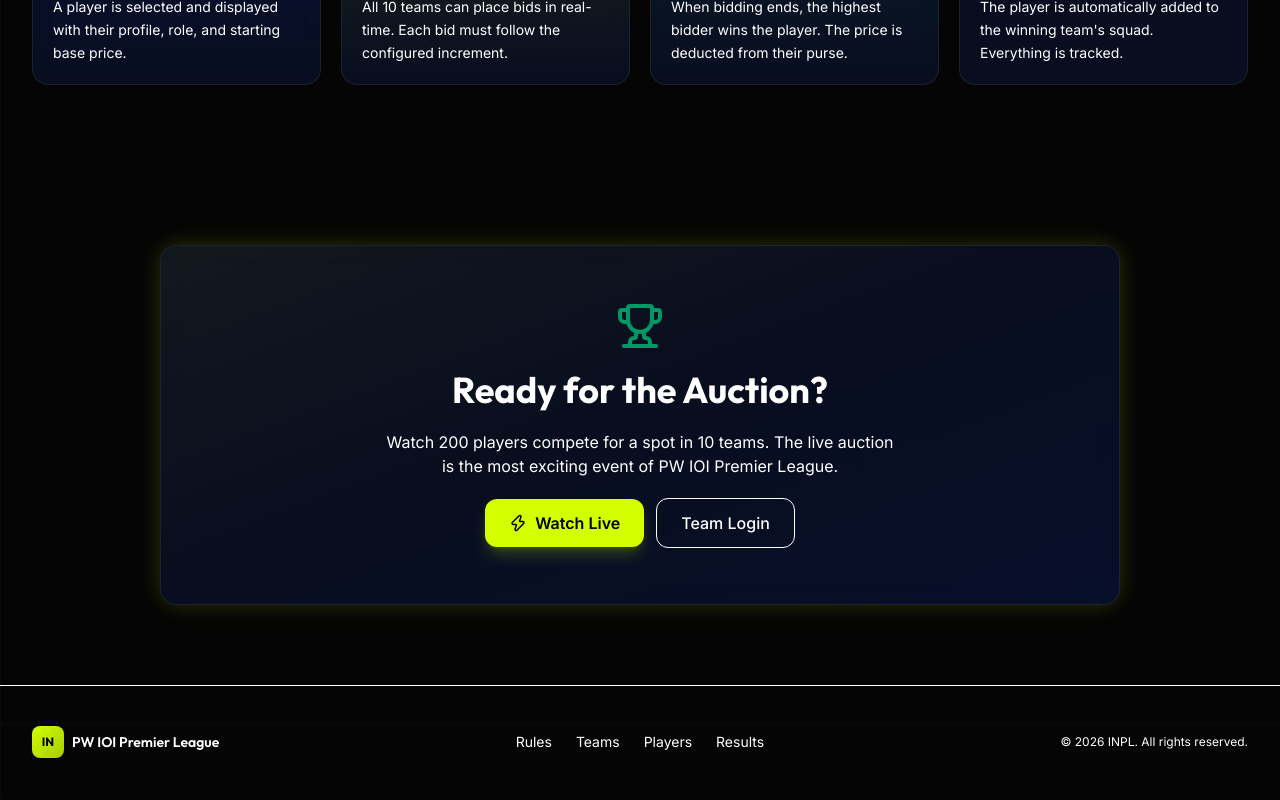
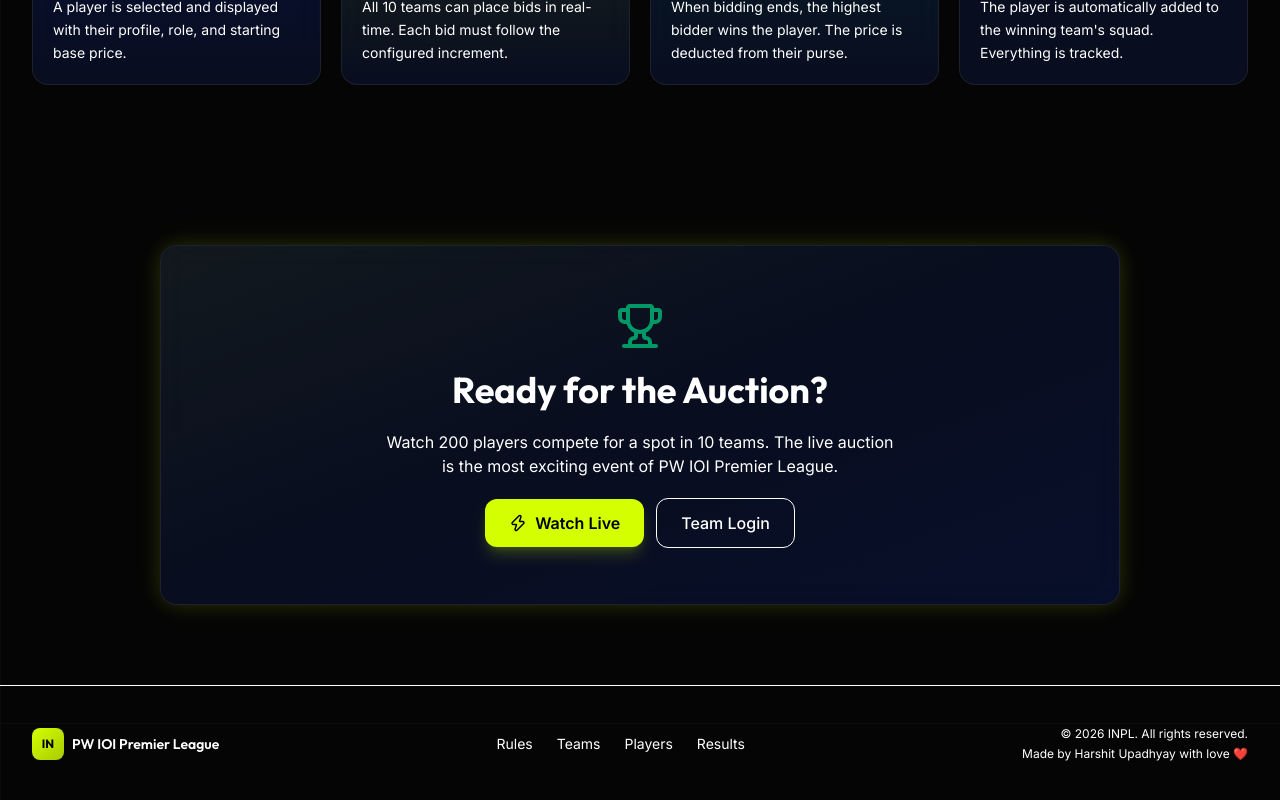
Before and after one commit to HarshitUpadhyay32/INPL-Auction-Website-, a Next.js app: page / in a window 1280 px wide. Shown: the part 1677-2477 px from the top of the page. Built offline with nearby package versions, Linux system fonts and the light colour scheme; no server answers; the database is empty.

Commit message:
feat: add made by Harshit Upadhyay with love to footer

```diff
--- a/src/app/page.tsx
+++ b/src/app/page.tsx
@@ -299,9 +299,10 @@ export default function HomePage() {
               <Link href="/players" className="hover:text-text-primary transition-colors">Players</Link>
               <Link href="/results" className="hover:text-text-primary transition-colors">Results</Link>
             </div>
-            <p className="text-xs text-text-muted">
-              © 2026 INPL. All rights reserved.
-            </p>
+            <div className="text-xs text-text-muted text-center sm:text-right">
+              <p>© 2026 INPL. All rights reserved.</p>
+              <p className="mt-1">Made by Harshit Upadhyay with love ❤️</p>
+            </div>
           </div>
         </div>
       </footer>
```
